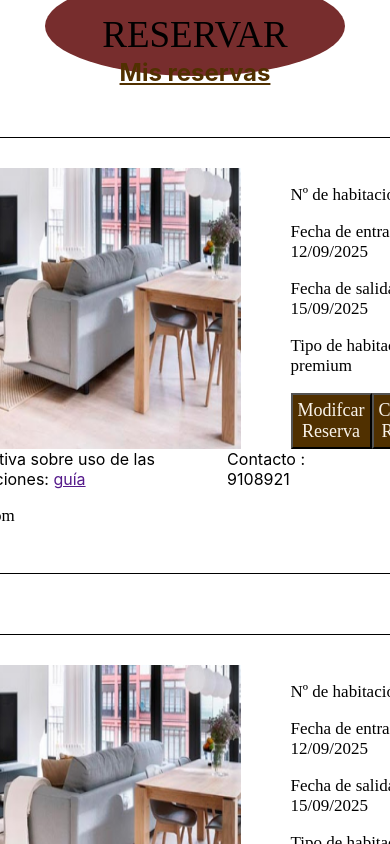
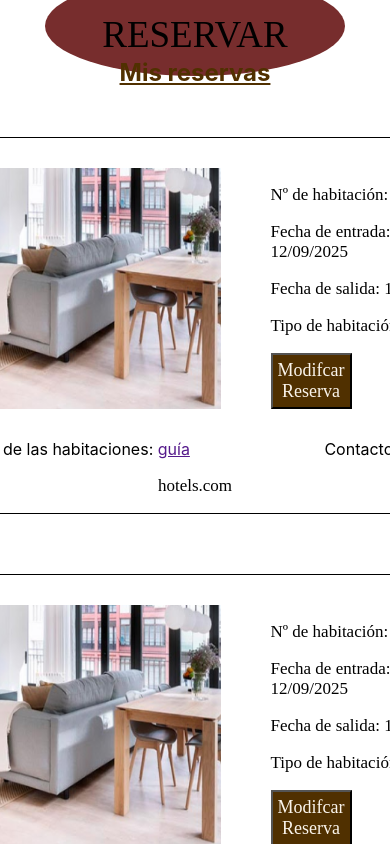
Before and after one commit to javierMorales9/ISST-Grupo02-Conc, a React (Create React App) app: page /booking in a window 390 px wide. Shown: the part 780-1624 px from the top of the page. Built offline with nearby package versions, Linux system fonts and the light colour scheme; what google-maps-react would draw is missing.

Commit message:
Fixed_all_css_responsive_bookingPage

```diff
--- a/src/components/tarjeta_reserva.js
+++ b/src/components/tarjeta_reserva.js
@@ -22,7 +22,7 @@ export default function TarjetaReserva(props){
                             <p>Tipo de habitación: premium</p>
                         </div>
                         <div className='buttons_container'>
-                            <button className='booking_buttons'>Modifcar Reserva</button>
+                            <button className='booking_buttons' style={{marginRight:'40px'}}>Modifcar Reserva</button>
                             <button className='booking_buttons'>Cancelar Reserva</button>
                         </div>
                     </div>
@@ -30,13 +30,14 @@ export default function TarjetaReserva(props){
 
                 <div className='second_container'>
                     <div>
-                        Normativa sobre uso de las habitaciones: <a href=''>guía</a>
+                        Normativa de las habitaciones: <a href=''>guía</a>
                     </div>
-                    <div style = {{paddingRight:'20%'}}> Contacto : 9108921</div>
+                    <div> Contacto : 9108921</div>
                 </div>
 
-                <p style = {{textAlign:'center'}}>hotels.com</p>
-
+                <div className='third_container'>
+                    <p>hotels.com</p>
+                </div>
             </div>
         </div>
 
--- a/src/public/booking.css
+++ b/src/public/booking.css
@@ -46,8 +46,6 @@
 	transition: 1.5s;
 }
 
-/* Hasta aqui comprobado */
-
 .booking_container{
     display: flex;
     align-items: center;
@@ -60,7 +58,7 @@
     align-items: flex-start;
     justify-content: flex-start;
     border: solid 1px;
-    padding: 30px;
+    padding: 30px 30px 0px 30px;
     margin: 30px;
     width: 760px;
 }
@@ -99,15 +97,26 @@
     outline:none;
 }
 
+.booking_buttons:hover{
+	color: #000000;
+	background: #F1D874;
+	box-shadow: black;
+}
+
 .second_container{
-
     display: flex;
     flex-direction: row;
     align-self: center;
     justify-content: space-between;
-
+    width: 100%;
+    margin-top: 30px;
 }
 
+.third_container{
+    display: flex;
+    justify-content: center;
+    width: 100%;
+}
 
 p {
     font-family: Ibarra Real Nova;
```
